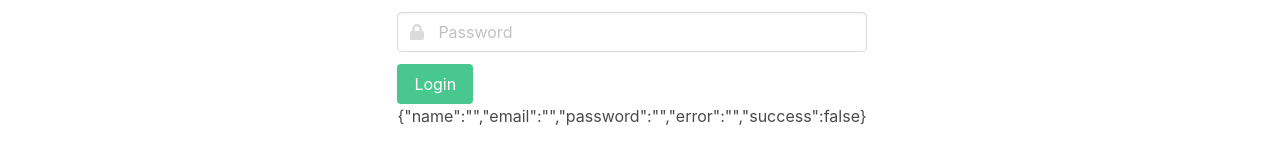
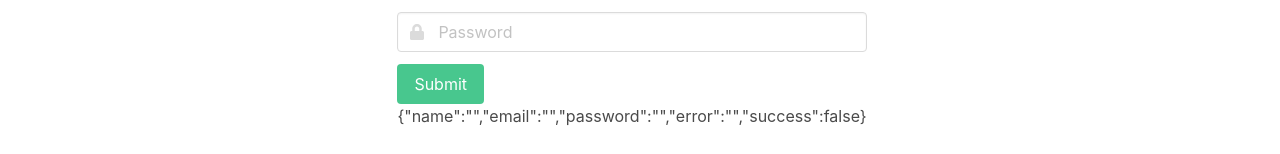
Before and after one commit to jeremiahogutu/e-commerce-app, a React (Create React App) app in the folder e-commerce-frontend/: page /signup in a window 1280 px wide. Shown: the part 369-523 px from the top of the page. Built offline with nearby package versions, Linux system fonts and the light colour scheme; no server answers; the HTML template or start-up script is replaced by a standard one.

Commit message:
user signup

```diff
--- a/e-commerce-frontend/src/user/Signup.js
+++ b/e-commerce-frontend/src/user/Signup.js
@@ -13,9 +13,35 @@ const Signup = () => {
         success: false
     });
 
+    const {name, email, password} = values;
+
     const handleChange = userInput => event => {
         setValues({...values, error: false, [userInput]: event.target.value })
     };
+
+    const signup = user => {
+        fetch(`${API}/signup`, {
+            method: "POST",
+            headers: {
+                Accept: 'application/json',
+                "Content-Type": "application/json"
+            },
+            body: JSON.stringify(user)
+        })
+            .then(response => {
+                return response.json()
+            })
+            .catch(err => {
+                console.log(err)
+            })
+    };
+
+    const clickSubmit = event => {
+        event.preventDefault();
+        signup({name, email, password})
+    };
+
+
 
     const signUpForm = () => (
         <form style={{maxWidth: '900px'}}>
@@ -51,8 +77,8 @@ const Signup = () => {
             </div>
             <div className="field">
                 <p className="control">
-                    <button className="button is-success">
-                        Login
+                    <button onClick={clickSubmit} className="button is-success">
+                        Submit
                     </button>
                 </p>
             </div>
```
Also changed, not shown: e-commerce-frontend/src/main/Menu.js (line endings or trailing spaces).
